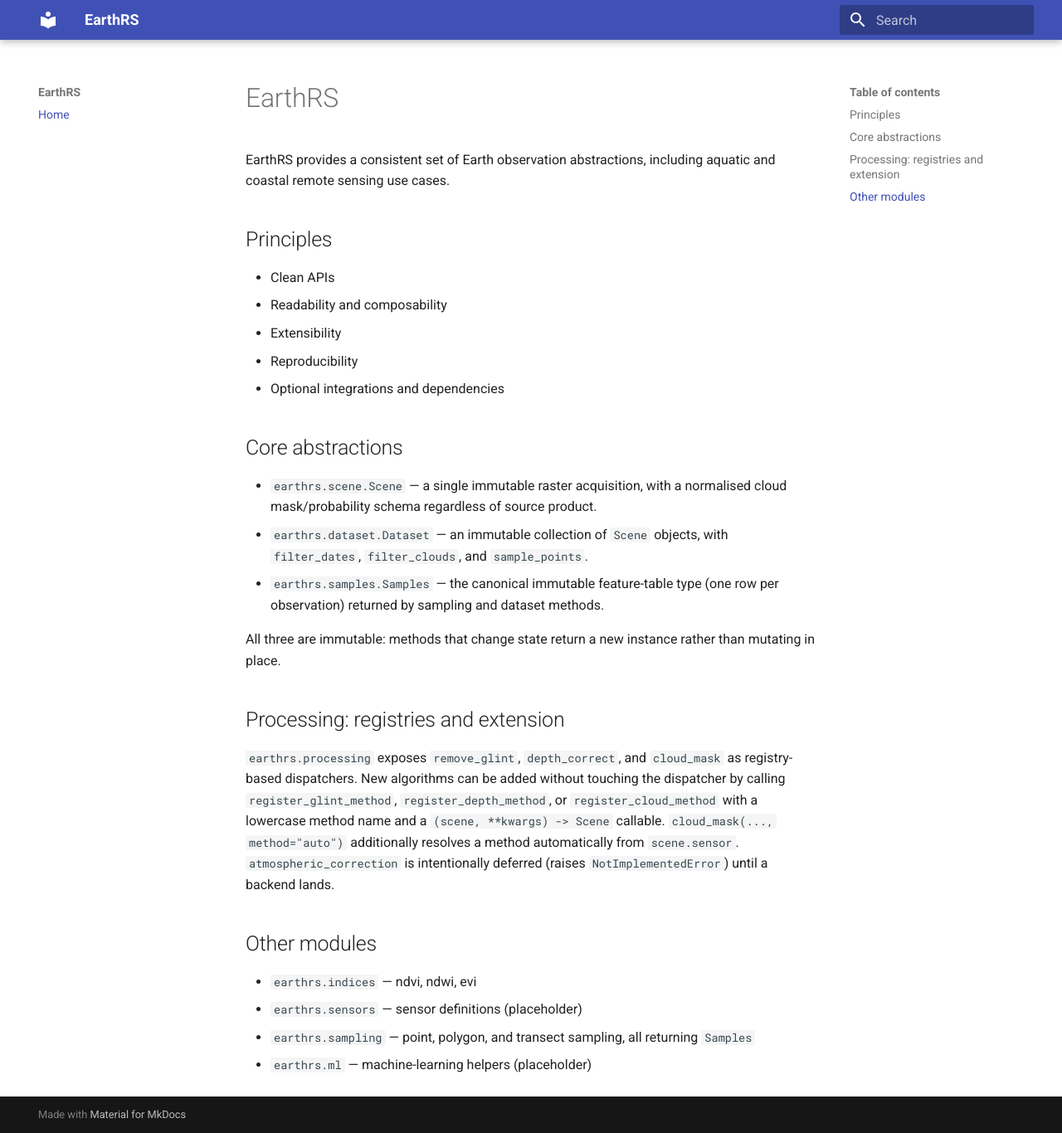
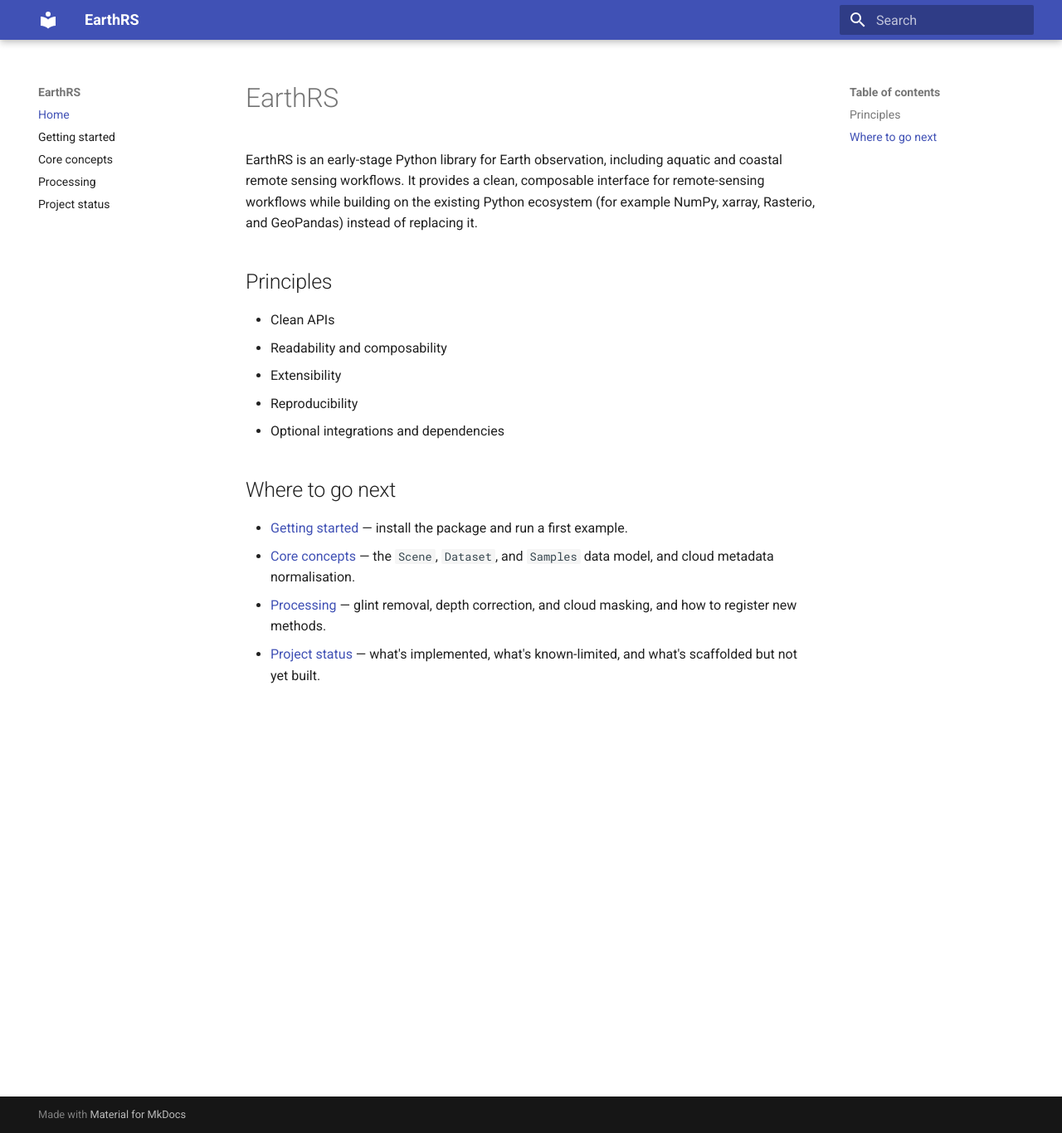
Before and after one commit to ysims/earthrs, an MkDocs documentation site: the page built from docs/index.md, in a window 1280 px wide and 1366 px high. Shown: the whole window at 83% size. Built offline with MkDocs 1.6.1 and Material for MkDocs 9.7.7, drawn with Linux system fonts in a browser that asks for light colours.

```diff
--- a/docs/index.md
+++ b/docs/index.md
@@ -1,7 +1,9 @@
 # EarthRS
 
-EarthRS provides a consistent set of Earth observation abstractions, including aquatic and
-coastal remote sensing use cases.
+EarthRS is an early-stage Python library for Earth observation, including aquatic and coastal
+remote sensing workflows. It provides a clean, composable interface for remote-sensing workflows
+while building on the existing Python ecosystem (for example NumPy, xarray, Rasterio, and
+GeoPandas) instead of replacing it.
 
 ## Principles
 
@@ -11,31 +13,12 @@ coastal remote sensing use cases.
 - Reproducibility
 - Optional integrations and dependencies
 
-## Core abstractions
+## Where to go next
 
-- `earthrs.scene.Scene` — a single immutable raster acquisition, with a normalised
-  cloud mask/probability schema regardless of source product.
-- `earthrs.dataset.Dataset` — an immutable collection of `Scene` objects, with
-  `filter_dates`, `filter_clouds`, and `sample_points`.
-- `earthrs.samples.Samples` — the canonical immutable feature-table type (one row per
-  observation) returned by sampling and dataset methods.
-
-All three are immutable: methods that change state return a new instance rather than
-mutating in place.
-
-## Processing: registries and extension
-
-`earthrs.processing` exposes `remove_glint`, `depth_correct`, and `cloud_mask` as
-registry-based dispatchers. New algorithms can be added without touching the
-dispatcher by calling `register_glint_method`, `register_depth_method`, or
-`register_cloud_method` with a lowercase method name and a
-`(scene, **kwargs) -> Scene` callable. `cloud_mask(..., method="auto")` additionally
-resolves a method automatically from `scene.sensor`. `atmospheric_correction` is
-intentionally deferred (raises `NotImplementedError`) until a backend lands.
-
-## Other modules
-
-- `earthrs.indices` — ndvi, ndwi, evi
-- `earthrs.sensors` — sensor definitions (placeholder)
-- `earthrs.sampling` — point, polygon, and transect sampling, all returning `Samples`
-- `earthrs.ml` — machine-learning helpers (placeholder)
+- [Getting started](getting-started.md) — install the package and run a first example.
+- [Core concepts](concepts.md) — the `Scene`, `Dataset`, and `Samples` data model, and cloud
+  metadata normalisation.
+- [Processing](processing.md) — glint removal, depth correction, and cloud masking, and how to
+  register new methods.
+- [Project status](status.md) — what's implemented, what's known-limited, and what's scaffolded
+  but not yet built.
--- a/mkdocs.yml
+++ b/mkdocs.yml
@@ -7,3 +7,7 @@ theme:
 
 nav:
   - Home: index.md
+  - Getting started: getting-started.md
+  - Core concepts: concepts.md
+  - Processing: processing.md
+  - Project status: status.md
```
Also changed, not shown: CONTRIBUTING.md (added, +46 -0 lines), README.md (+10 -90 lines), docs/concepts.md (added, +37 -0 lines), docs/getting-started.md (added, +24 -0 lines), docs/processing.md (added, +33 -0 lines), docs/status.md (added, +21 -0 lines).
